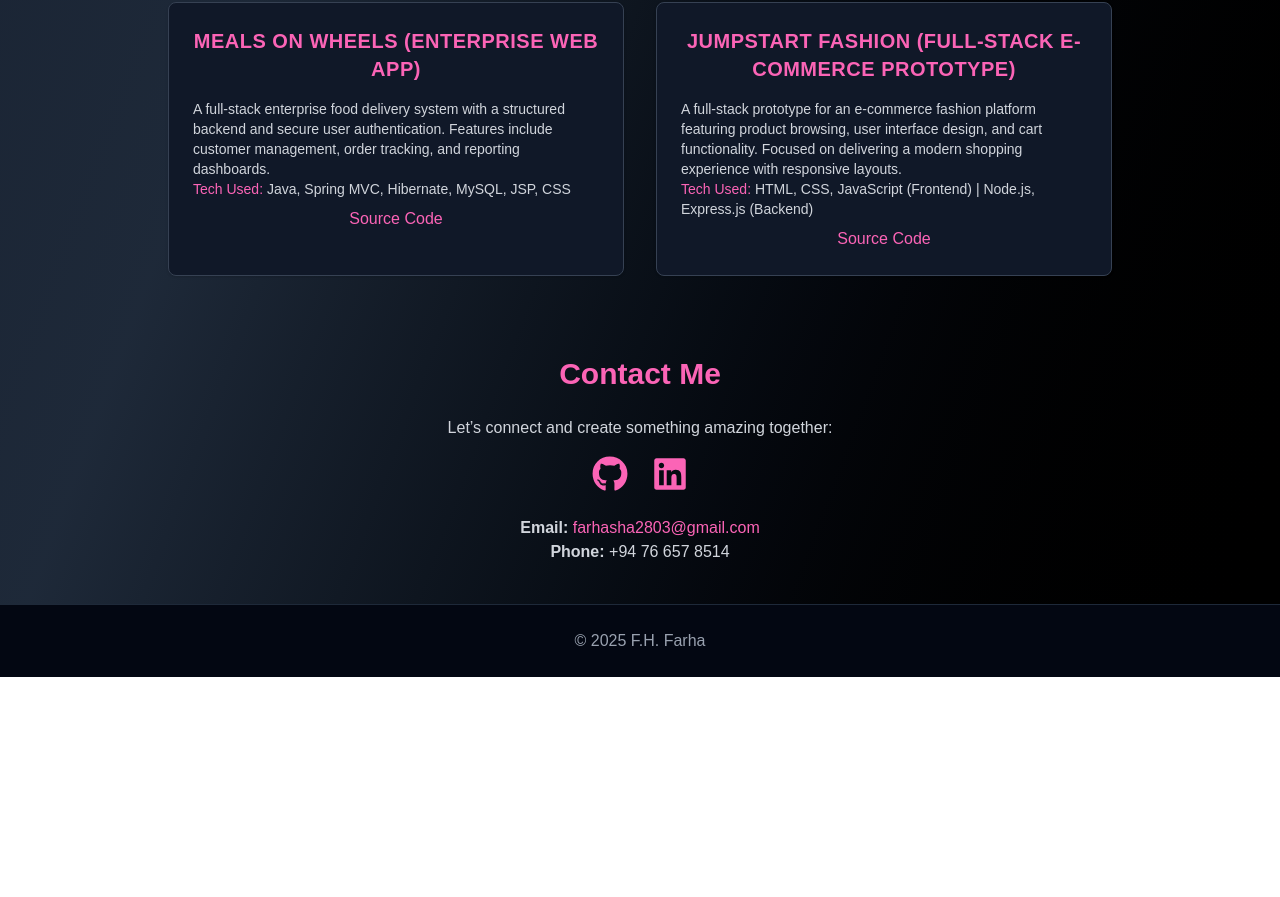
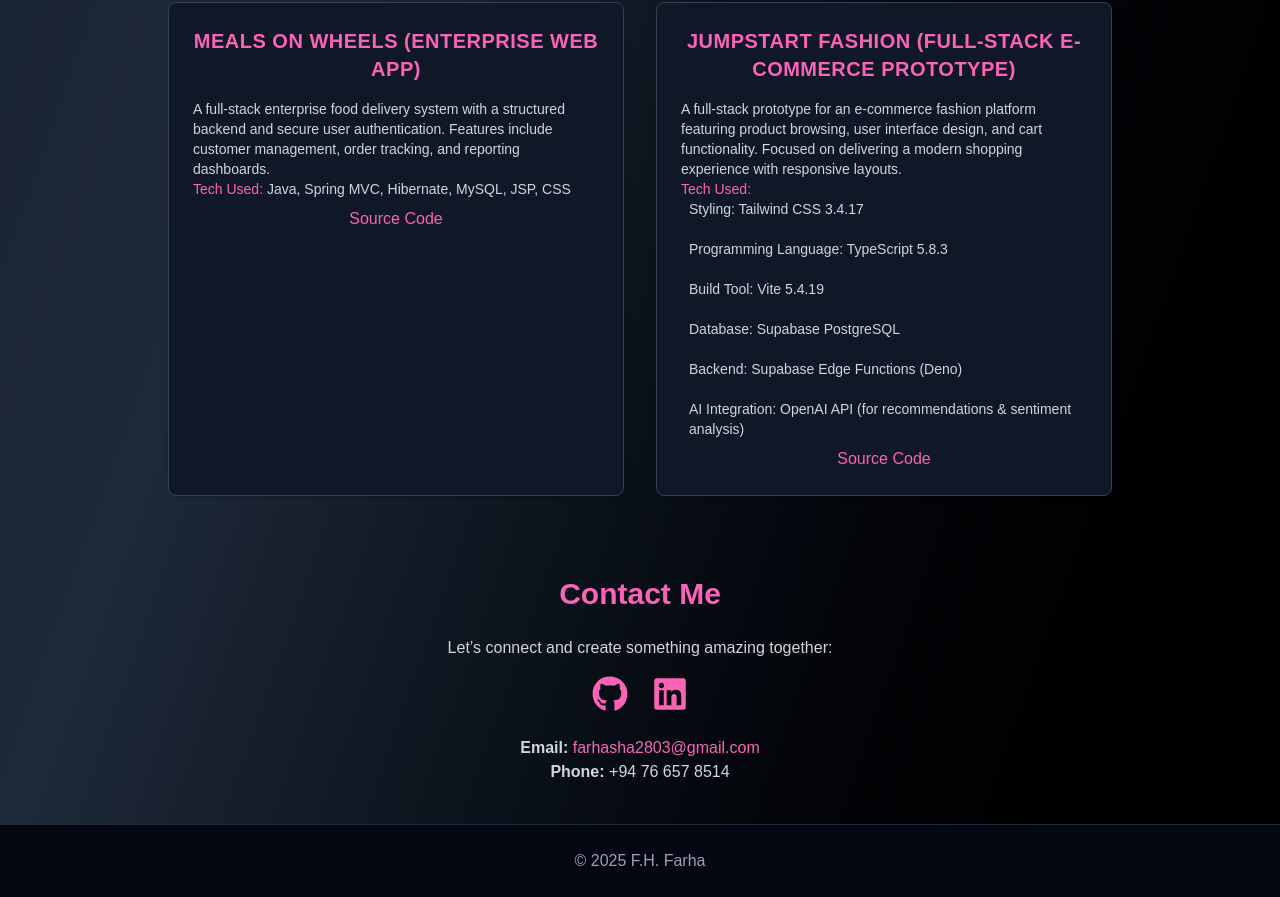
Before and after one commit to Far28/myportfolio, a Next.js app: page / in a window 1280 px wide. Shown: the part 2758-3655 px from the top of the page. Before the commit the page ends 3435 px from the top, so only its background shows below. Built offline with nearby package versions, Linux system fonts and the light colour scheme.

Commit message:
Update Jumpstart Fashion project tech stack

```diff
--- a/pages/index.tsx
+++ b/pages/index.tsx
@@ -211,8 +211,14 @@ export default function Home() {
       <h4 className="font-semibold text-xl text-pink-400 text-center mb-2 tracking-wide uppercase">Jumpstart Fashion (Full-Stack E-Commerce Prototype)</h4>
       <p className="text-sm mt-2 text-gray-300">
         A full-stack prototype for an e-commerce fashion platform featuring product browsing, user interface design, and cart functionality.
-        Focused on delivering a modern shopping experience with responsive layouts. <br />
-        <span className="text-pink-400">Tech Used:</span> HTML, CSS, JavaScript (Frontend) | Node.js, Express.js (Backend)
+        Focused on delivering a modern shopping experience with responsive layouts.<br />
+        <span className="text-pink-400">Tech Used:</span><br />
+        <span className="block ml-2">Styling: Tailwind CSS 3.4.17</span><br />
+        <span className="block ml-2">Programming Language: TypeScript 5.8.3</span><br />
+        <span className="block ml-2">Build Tool: Vite 5.4.19</span><br />
+        <span className="block ml-2">Database: Supabase PostgreSQL</span><br />
+        <span className="block ml-2">Backend: Supabase Edge Functions (Deno)</span><br />
+        <span className="block ml-2">AI Integration: OpenAI API (for recommendations &amp; sentiment analysis)</span>
       </p>
       <a href="https://github.com/Far28/jumpstart-fashion.git" target="_blank" rel="noopener noreferrer" className="text-pink-400 hover:underline mt-2 inline-block">Source Code</a>
     </div>
```
